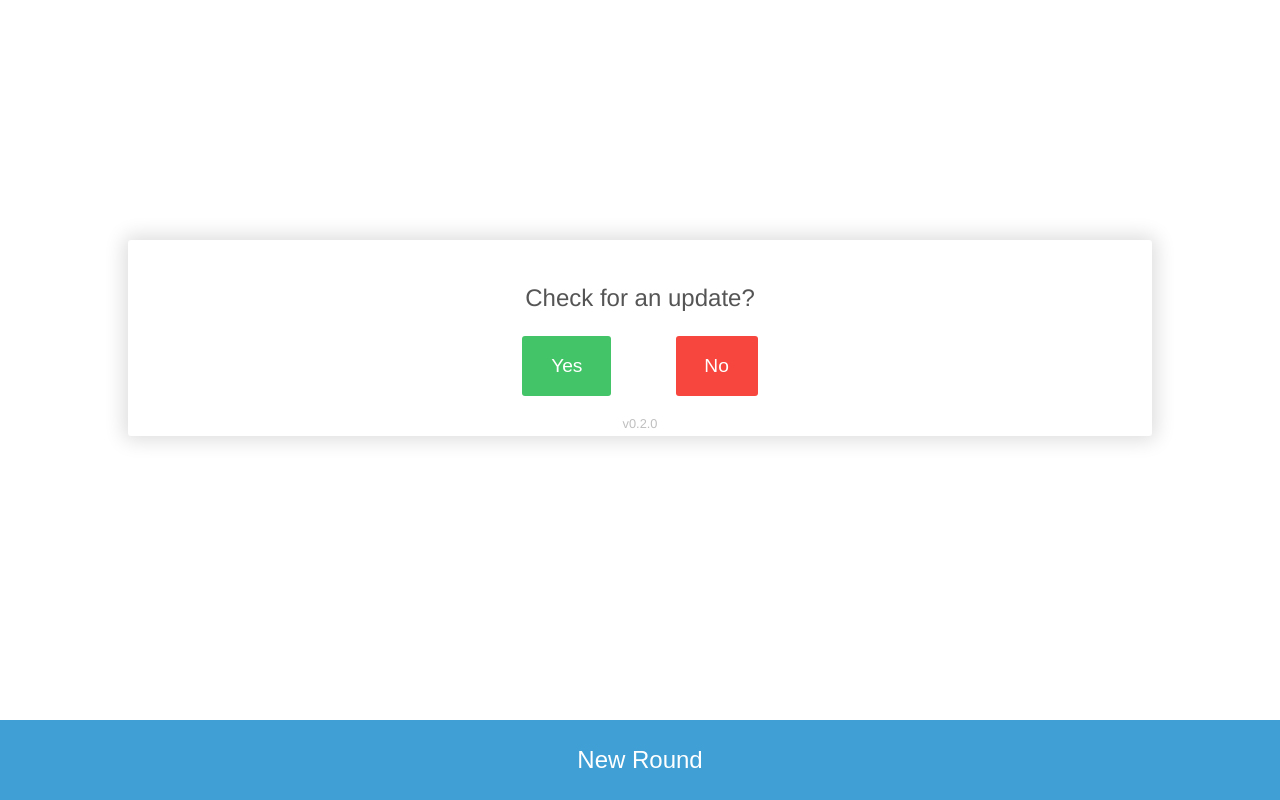
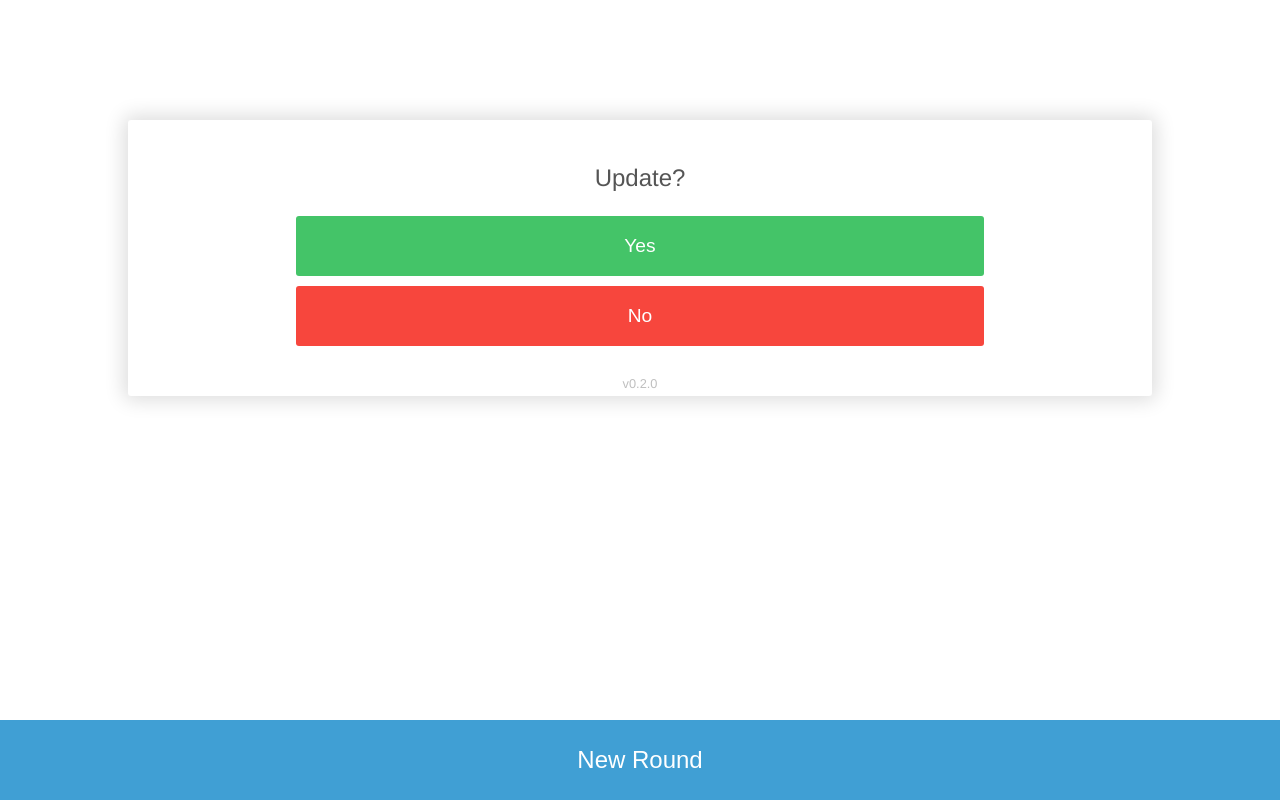
Before and after one commit to tbwiii/vire, a plain HTML site: page index.html in a window 1280 px wide. Both pictures are taken after a click on the button 48 px from the left and 48 px from the top of the page. Drawn offline with Linux system fonts and the light colour scheme.

Commit message:
updated button styles

```diff
--- a/index.html
+++ b/index.html
@@ -71,7 +71,7 @@
       padding: 20px 20px 40px;
       position: absolute;
       text-align: center;
-      top: 30%;
+      top: 15%;
       width: 80%;
     }
 
@@ -82,7 +82,8 @@
       color: #fff;
       font-size: 1.2rem;
       padding: 1em 1.5em;
-      margin: 0 1.5em;
+      margin: 0 1.5em 0.5em;
+      width: 70%;
     }
 
     .mb-yes {
@@ -112,7 +113,7 @@
     <button id="new-round-btn">New Round</button>
 
     <div id="modal" class="modal" style="display: none;">
-      <p>Check for an update?</p>
+      <p>Update?</p>
       <button id="reload-button" class="modal-button mb-yes">Yes</button>
       <button id="cancel-reload" class="modal-button mb-no">No</button>
 
```
